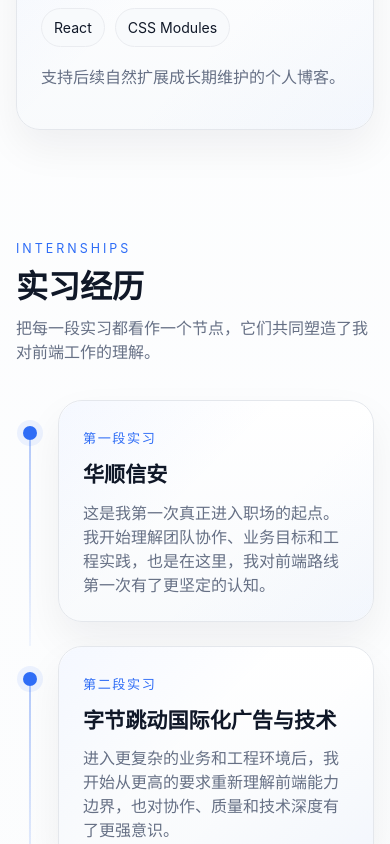
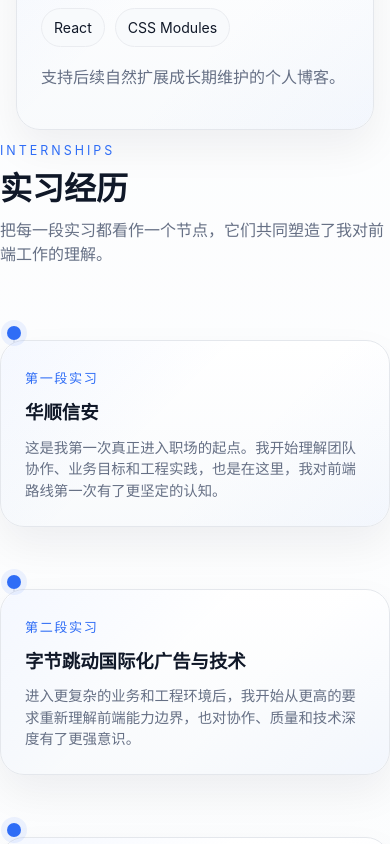
Before and after one commit to Jie-cv/blog, a React (Vite) app: page / in a window 390 px wide. Shown: the part 2720-3564 px from the top of the page. Built offline with nearby package versions, Linux system fonts and the light colour scheme.

Commit message:
style: fix internship timeline last line length

```diff
--- a/src/sections/InternshipsSection.module.css
+++ b/src/sections/InternshipsSection.module.css
@@ -1,31 +1,31 @@
 .section {
-  width: min(100% - 32px, var(--container-width));
-  margin: 0 auto;
-  padding: 110px 0 0;
+  width: 100%;
+  padding-top: 12px;
 }
 
 .timeline {
   display: grid;
-  gap: 24px;
+  grid-template-columns: repeat(3, minmax(0, 1fr));
+  gap: 20px;
   margin-top: 36px;
 }
 
-.row {
-  display: grid;
-  grid-template-columns: 56px 1fr;
-  gap: 20px;
+.item {
+  display: flex;
+  flex-direction: column;
+  gap: 16px;
 }
 
 .markerWrap {
   position: relative;
   display: flex;
-  justify-content: center;
+  align-items: center;
+  height: 24px;
 }
 
 .marker {
   width: 14px;
   height: 14px;
-  margin-top: 26px;
   border-radius: 50%;
   background: #2f6df6;
   box-shadow: 0 0 0 6px rgba(47, 109, 246, 0.08);
@@ -34,14 +34,21 @@
 
 .line {
   position: absolute;
-  top: 40px;
-  bottom: -24px;
-  width: 2px;
-  background: linear-gradient(180deg, rgba(47, 109, 246, 0.35), rgba(47, 109, 246, 0.06));
+  left: 14px;
+  right: -20px;
+  height: 2px;
+  background: #e4e7ec;
+}
+
+.lineLast {
+  right: auto;
+  width: calc(100% + 40px);
+  background: linear-gradient(90deg, #e4e7ec 0%, #e4e7ec 30%, transparent 100%);
 }
 
 .card {
   padding: 24px;
+  flex: 1;
 }
 
 .team {
@@ -53,18 +60,49 @@
 
 .company {
   margin: 10px 0 10px;
-  font-size: 1.32rem;
+  font-size: 1.15rem;
   color: #101828;
 }
 
 .summary {
   margin: 0;
   color: #667085;
+  font-size: 0.9rem;
 }
 
-@media (max-width: 720px) {
-  .row {
-    grid-template-columns: 28px 1fr;
-    gap: 14px;
+@media (max-width: 900px) {
+  .timeline {
+    grid-template-columns: 1fr;
+    gap: 24px;
+  }
+
+  .item {
+    flex-direction: row;
+  }
+
+  .markerWrap {
+    height: auto;
+    width: 28px;
+    justify-content: center;
+  }
+
+  .marker {
+    margin-top: 24px;
+  }
+
+  .line {
+    top: 38px;
+    bottom: -24px;
+    left: 13px;
+    right: auto;
+    width: 2px;
+    height: auto;
+    background: #e4e7ec;
+  }
+
+  .lineLast {
+    width: 2px;
+    height: calc(100% + 40px);
+    background: linear-gradient(180deg, #e4e7ec 0%, #e4e7ec 30%, transparent 100%);
   }
 }
```
